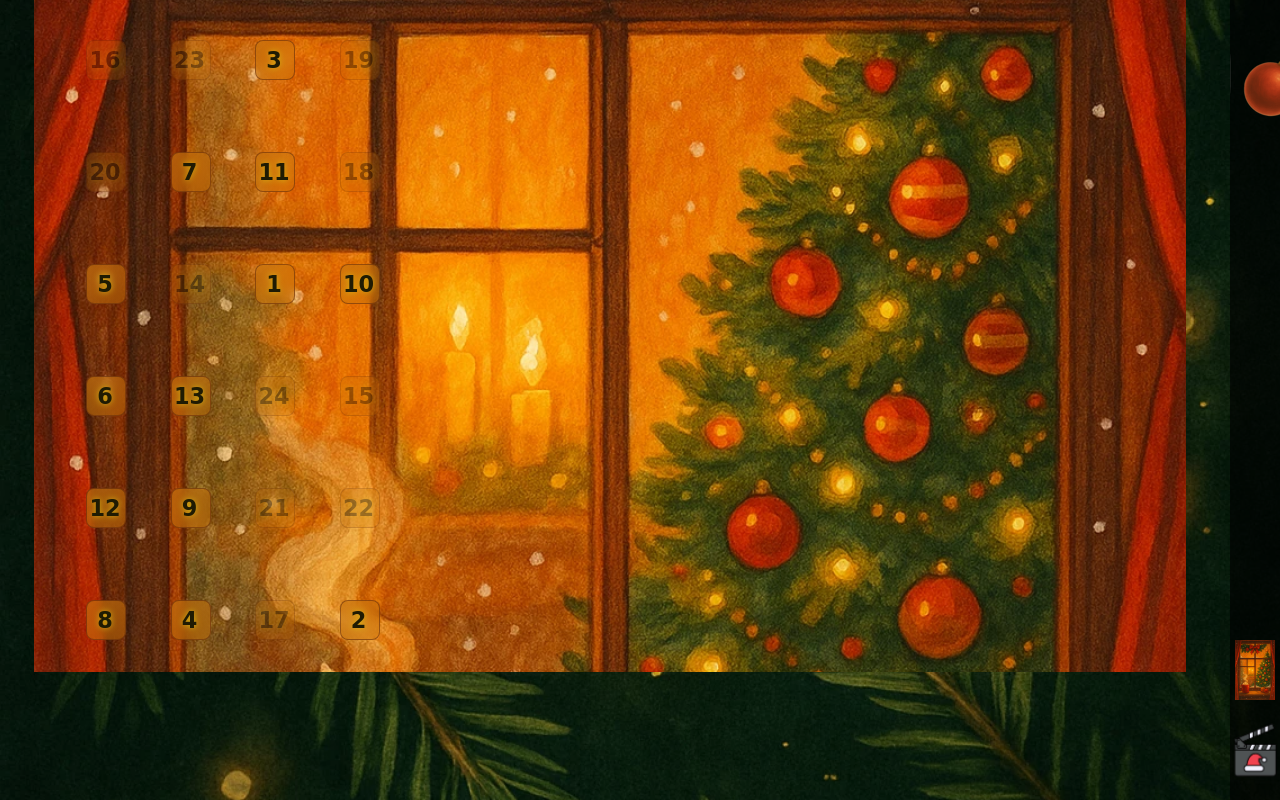
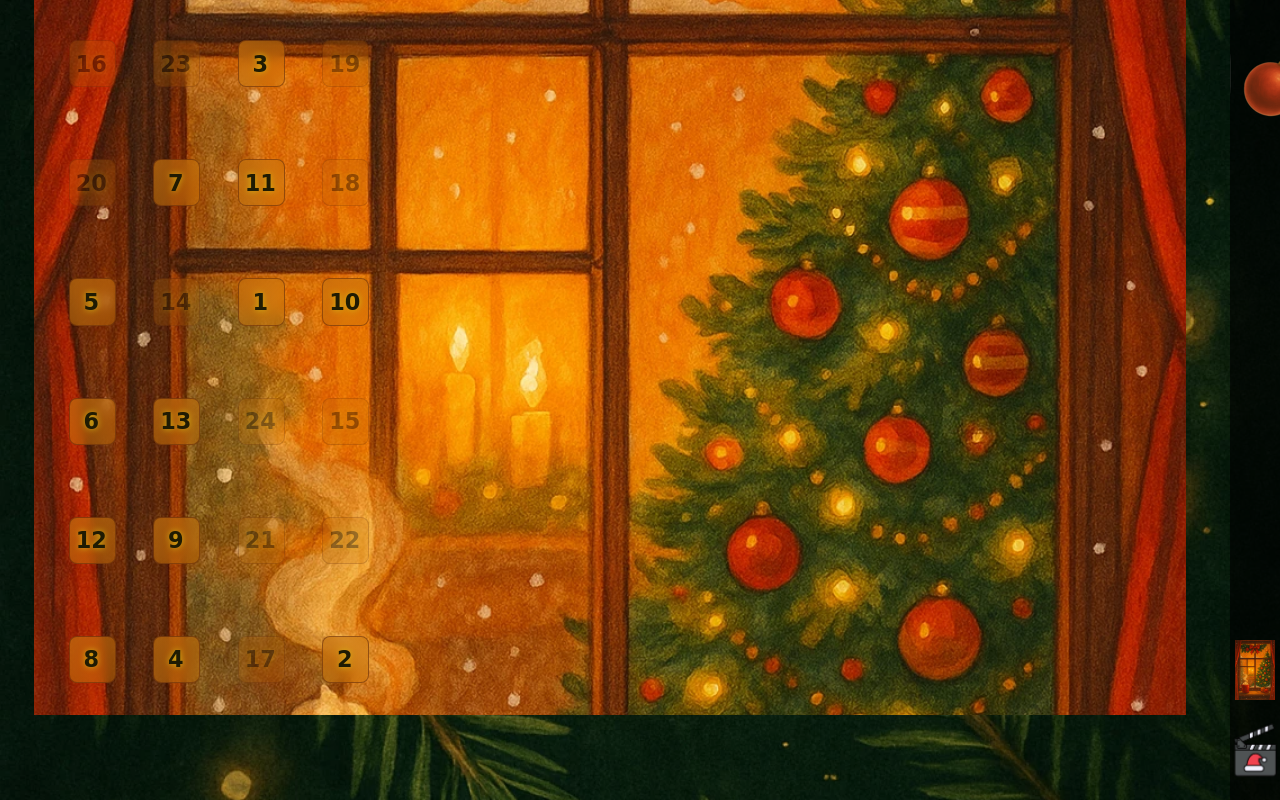
Before and after one commit to zaida-wiss/nissekalender, a plain HTML site: page index.html in a window 1280 px wide. Both pictures are taken after a click on the button 1255 px from the left and 670 px from the top of the page. Drawn offline with Linux system fonts and the light colour scheme; a web font is replaced by a local one.

Commit message:
centrerade innehållet i griden och städade upp i kalenderkoden, eftersom den kan vara boven till att nissebrevet inte visas

```diff
--- a/css/layout.css
+++ b/css/layout.css
@@ -43,8 +43,8 @@ body {
 
 /* Wrapper för dagens lucka */
 #todayLucka {
-    position:relative
     display: none;
+    position:relative;
     margin: var(--space-lg) 0;
     width: 90%;
     padding: 0px;
--- a/css/modules/adventskalender.css
+++ b/css/modules/adventskalender.css
@@ -32,6 +32,7 @@
 /* GRID */
 .advent-grid {
   display: grid;
+  justify-items: center;
   grid-template-columns: repeat(4, minmax(70px, 200px));
   padding-right:50px;
   padding-left: 20px;
@@ -41,28 +42,21 @@
   max-width: 330px;    /* begränsa max-bredden */
 }
 
+
 .advent-kalender {
   display: none;
-  position: fixed;
+  position: absolute;
   width: 90%; /* ← lämna plats för ikonremsan */
   background-image: url("../../bilder/adventskalender.webp");
   background-size: cover;
   background-position: center;
   background-repeat: no-repeat;
-
-  /* NYTT – centrera griden på bilden */
-  grid-template-columns: repeat(4, 1fr);
-  justify-content: center;   /* horisontellt */
-  align-items: center;       /* vertikalt   */
 }
 
 
 /* LUCKOR */
 .advent-door {
-  display: flex;
-  justify-content: center;
-  align-items: center;
-  justify-items: left;
+  display: flexbox;
  aspect-ratio: 1 / 1;  /* alltid kvadratiska luckor */
   min-height: 40px;
   background: linear-gradient(135deg, rgba(199, 116, 15, 0.688), rgba(212, 124, 10, 0.4));
--- a/index.html
+++ b/index.html
@@ -30,7 +30,7 @@
     <main class="container container-nisse">
 
         <!-- ===========*Startskärm ============ -->
-        <section id="startScreen" class="start-screen app-section is-active">
+        <section id="startScreen" class="start-screen app-section is-active app-section">
             <h2>✨ Välkommen hit ✨</h2>
             <p>Klicka på knappen <br>för att öppna dagens lucka!</p>
             <button id="openLuckaBtn" class="open-btn">Öppna dagens lucka</button>
```
